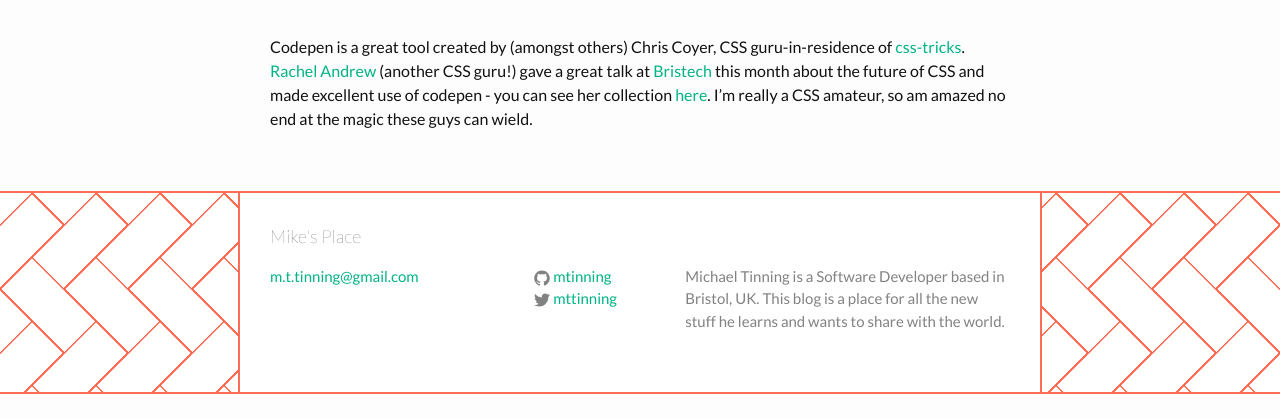
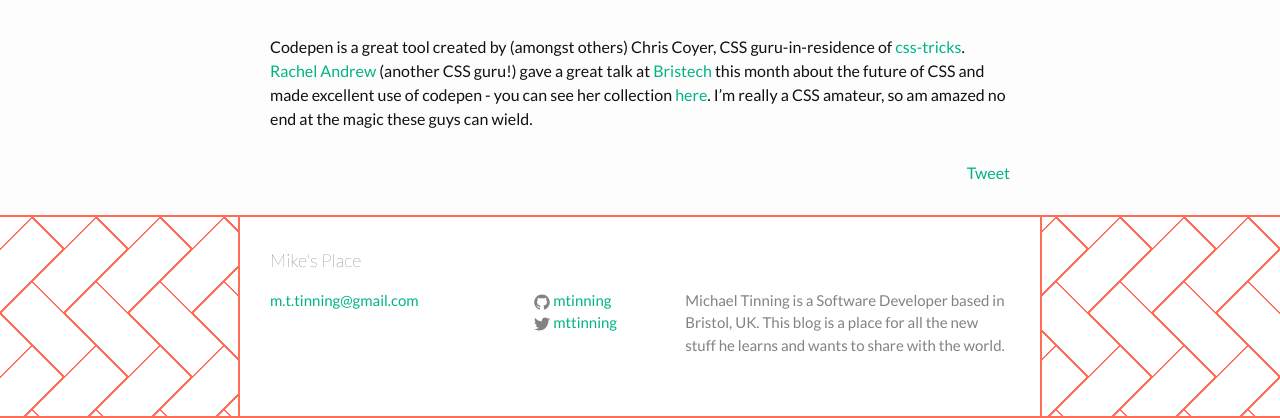
Before and after one commit to mtinning/mtinning.github.io, a Jekyll site: the page built from _posts/2016-07-22-css-weave.markdown, in a window 1280 px wide, cut to the strip 1072-1490 px from the top of the page. Built offline with Jekyll 4.4.1, drawn with Linux system fonts in a browser that asks for light colours; comment, search, counter and statistics services are not loaded; before the commit the page ends 1466 px from its top, so only the background shows below that.

Commit message:
Adding twitter button

```diff
--- a/_layouts/post.html
+++ b/_layouts/post.html
@@ -12,4 +12,6 @@
     {{ content }}
   </div>
 
+  <a href="https://twitter.com/share" class="twitter-share-button" data-show-count="false">Tweet</a><script async src="//platform.twitter.com/widgets.js" charset="utf-8"></script>
+
 </article>
--- /dev/null
+++ b/_sass/_post.scss
@@ -0,0 +1,3 @@
+.twitter-share-button {
+  float: right;
+}
--- a/css/main.scss
+++ b/css/main.scss
@@ -54,6 +54,7 @@
         "layout",
         "syntax-highlighting",
         "index",
+        "post",
         "header",
         "footer",
         "about"
```
